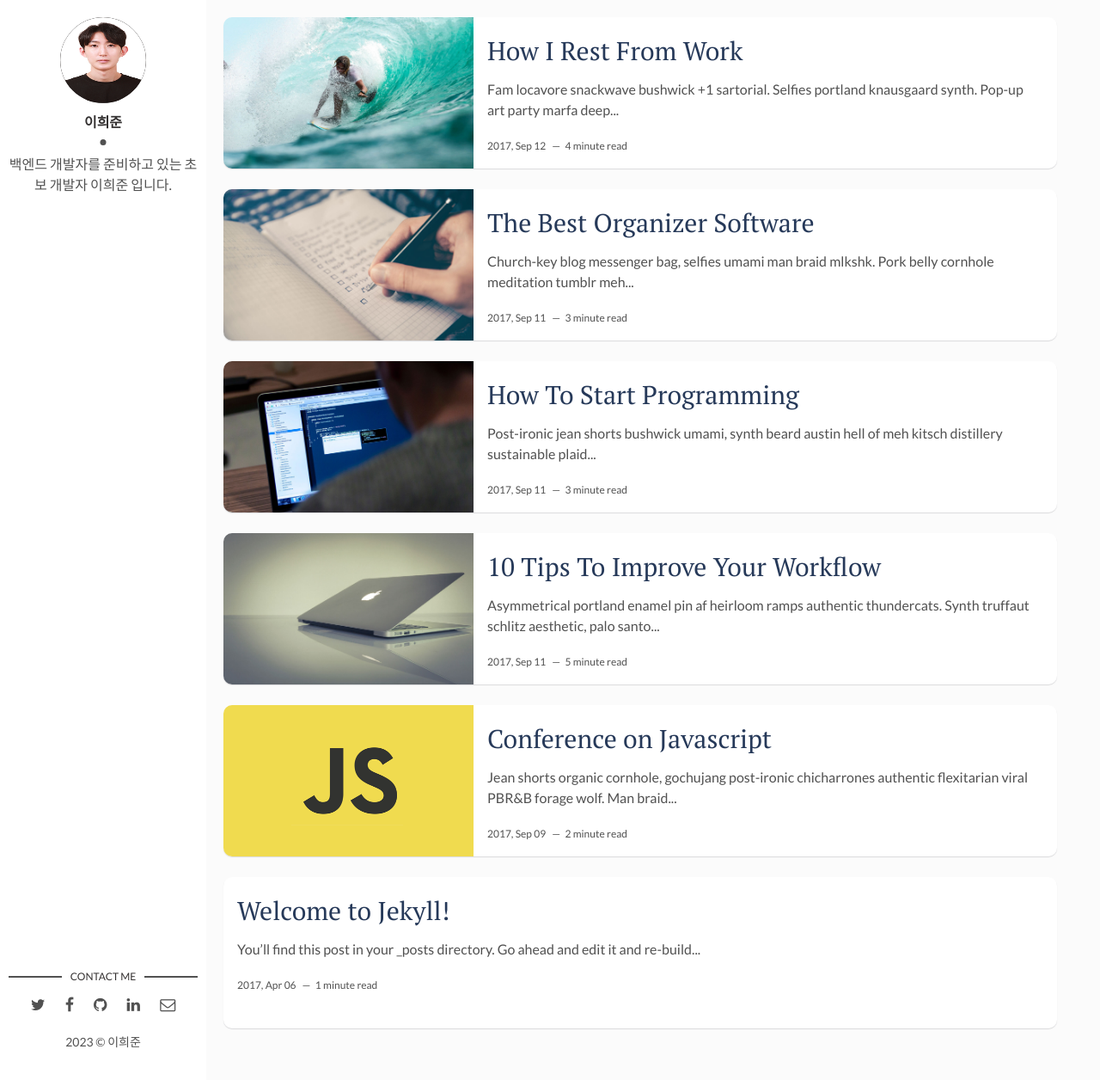
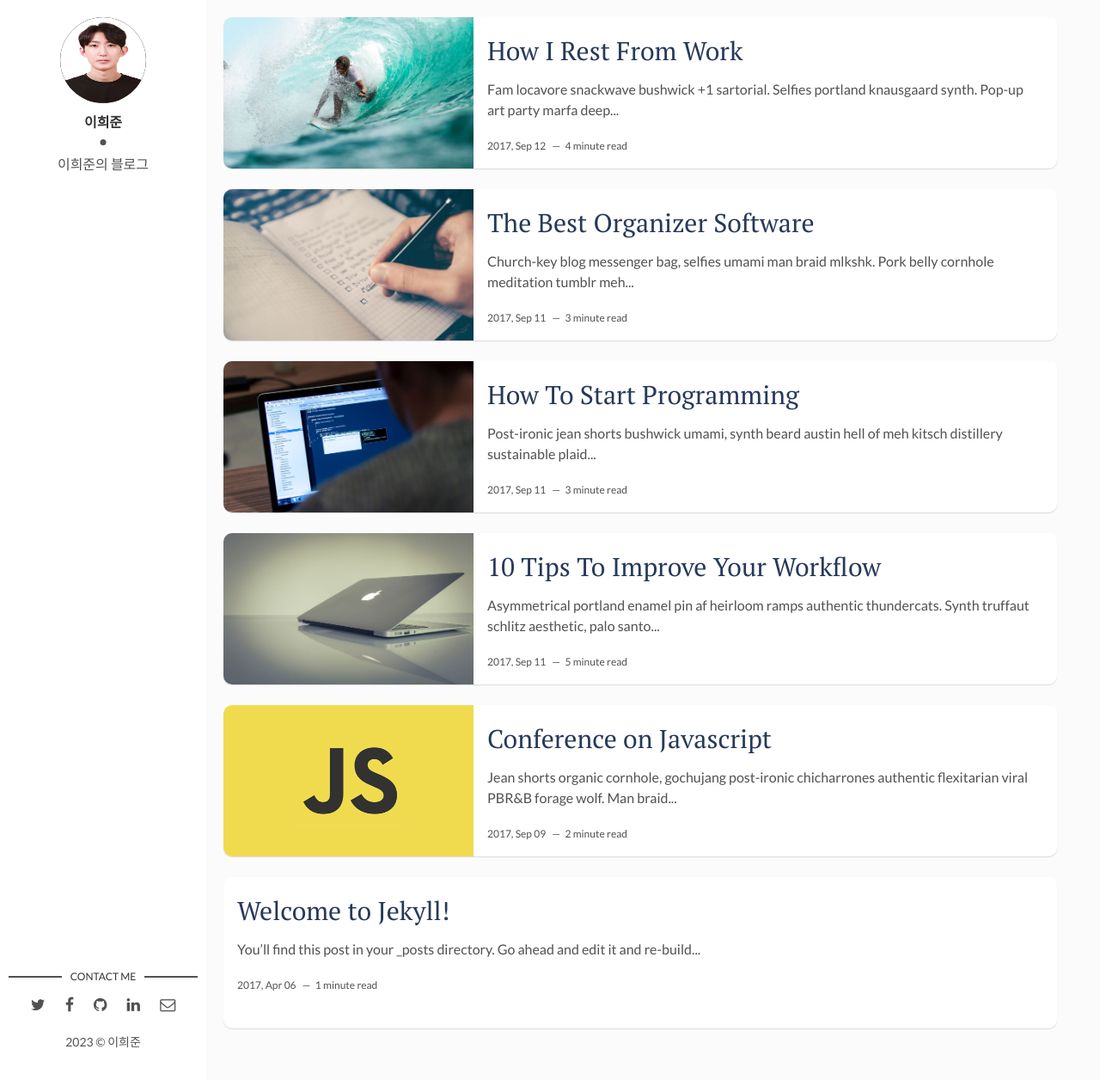
Before and after one commit to syber911911/syber911911.github.io, a Jekyll site: the page built from index.html, in a window 1280 px wide and 1256 px high. Shown: the whole window at 86% size. Built offline with Jekyll 4.4.1, drawn with Linux system fonts in a browser that asks for light colours; the list of posts is cut into pages by our own code.

Commit message:
Update _config.yml

```diff
--- a/_config.yml
+++ b/_config.yml
@@ -1,4 +1,4 @@
-title: Hello, world! I'm David Freeman
+title: 이희준의 블로그입니다.
 description: > # this means to ignore newlines until "baseurl:"
   Write an awesome description for your new site here. You can edit this
   line in _config.yml. It will appear in your document head meta (for
@@ -11,7 +11,7 @@ site-twitter: #if your site has a twitter account, enter it here
 # Author Settings
 author: 이희준 # add your name
 author-img: IMG_2736.JPG # add your photo
-about-author: 백엔드 개발자를 준비하고 있는 초보 개발자 이희준 입니다. # add description
+about-author: 이희준의 블로그 # add description
 social-twitter: # add your Twitter handle
 social-facebook: # add your Facebook handle
 social-github: syber911911 # add your Github handle
```
